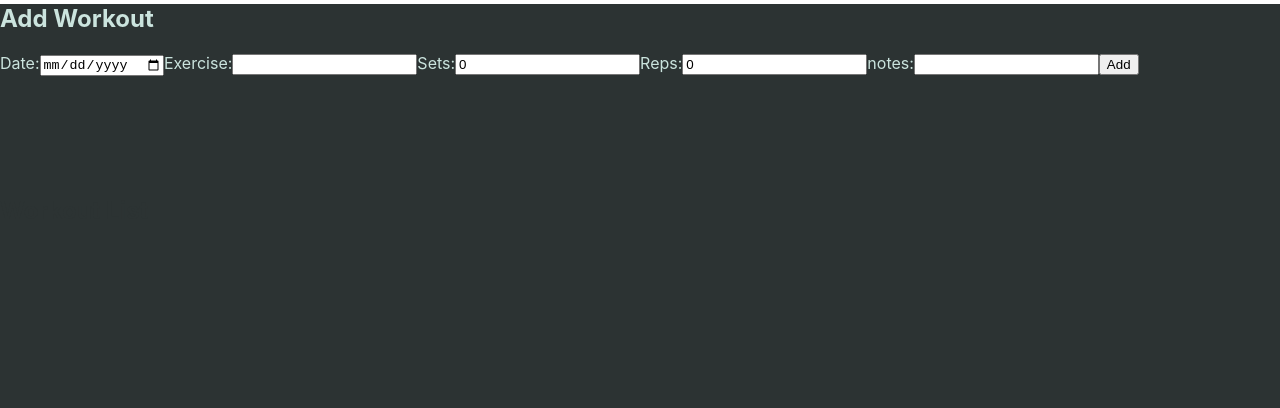
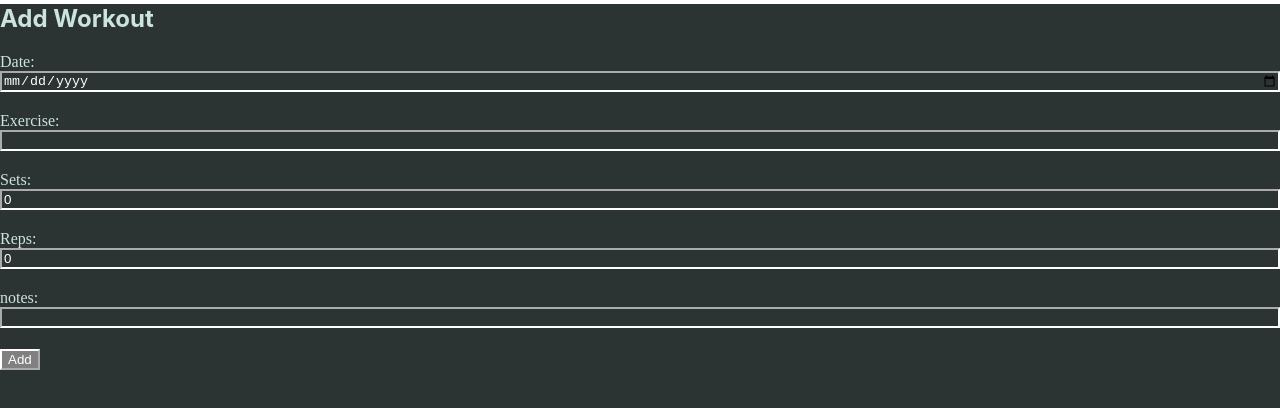
Before and after one commit to Kobesterzz/Workout-Tracker, a React (Create React App) app in the folder work-out-tracker/: page / in a window 1280 px wide. Shown: the top 408 px of the page. Built offline with nearby package versions, Linux system fonts and the light colour scheme.

Commit message:
changed the orientation of the form and style of the button

```diff
--- a/work-out-tracker/src/WorkoutForm.js
+++ b/work-out-tracker/src/WorkoutForm.js
@@ -26,50 +26,74 @@ const WorkoutForm = ({ addWorkout }) => {
     marginBottom:'100px',
   }
 
+  const label = {
+    display:'flex',
+    flexDirection: 'column',
+    marginBottom:'20px',
+    fontFamily:'SF pro',
+  }
+
+  const input = {
+    color:'white',
+    background:'transparent',
+    borderColor:'white',
+  }
+
+  const button = {
+    color:'white',
+    background:'grey',
+    borderColor:'white',
+  }
+
   return (
     <form onSubmit={handleSubmit} style={formStyle}>
       <h2>Add Workout</h2>
-      <label>
+      <label style={label}>
         Date:
         <input
+          style={input}
           type="date"
           value={date}
           onChange={(e) => setDate(e.target.value)}
         />
       </label>
-      <label>
+      <label style={label}>
         Exercise:
         <input
+          style={input}
           type="text"
           value={exercise}
           onChange={(e) => setExercise(e.target.value)}
         />
       </label>
-      <label>
+      <label style={label}>
         Sets:
         <input
+          style={input}
           type="number"
           value={sets}
           onChange={(e) => setSets(parseInt(e.target.value))}
         />
       </label>
-      <label>
+      <label style={label}>
         Reps:
         <input
+          style={input}
           type="number"
           value={reps}
           onChange={(e) => setReps(parseInt(e.target.value))}
         />
       </label>
-      <label>
+      <label style={label}>
         notes:
         <input
+          style={input}
           type="text"
           value={notes}
           onChange={(e) => setNotes(e.target.value)}
         />
       </label>
-      <button type="submit">Add</button>
+      <button style={button} type="submit">Add</button>
     </form>
   );
 };
```
